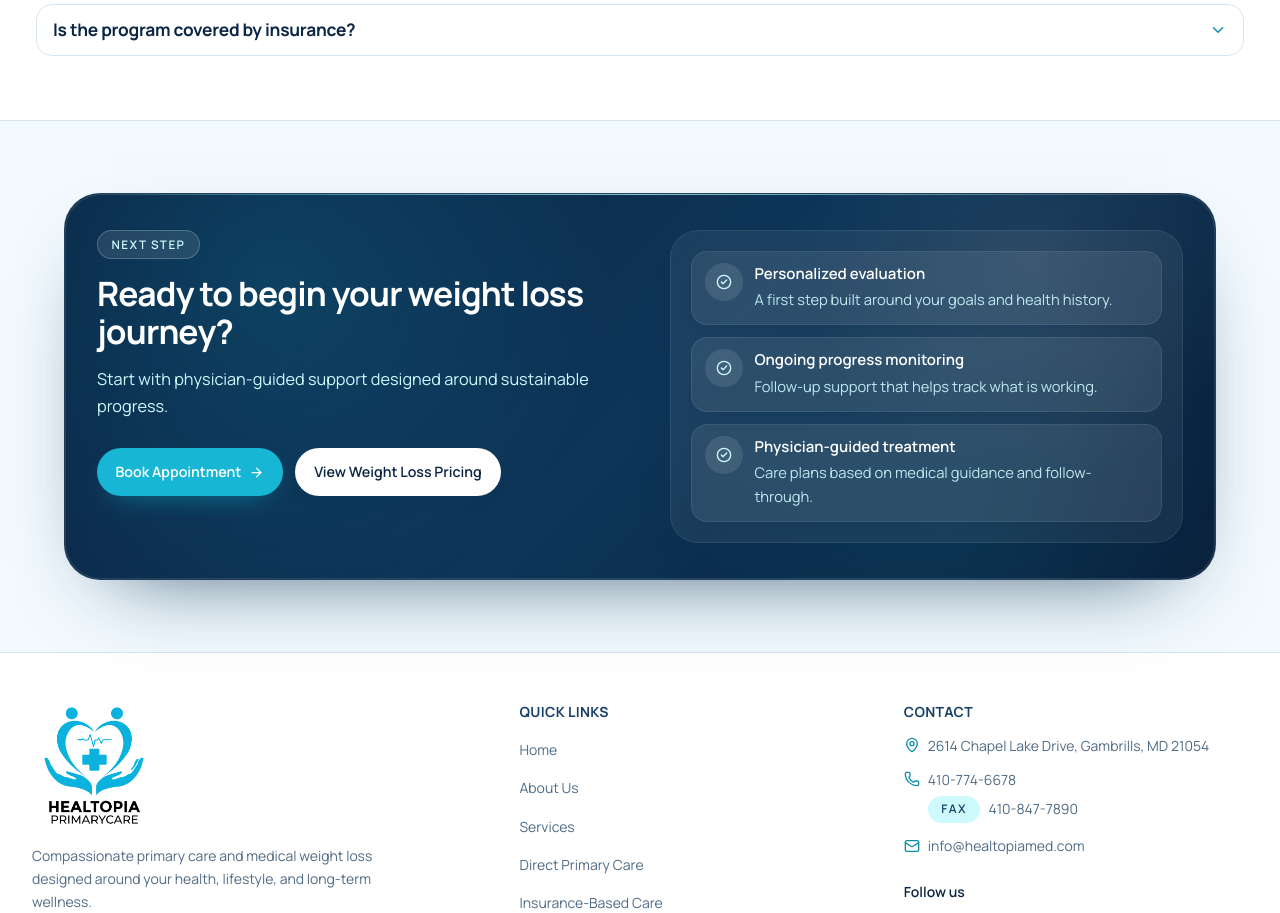
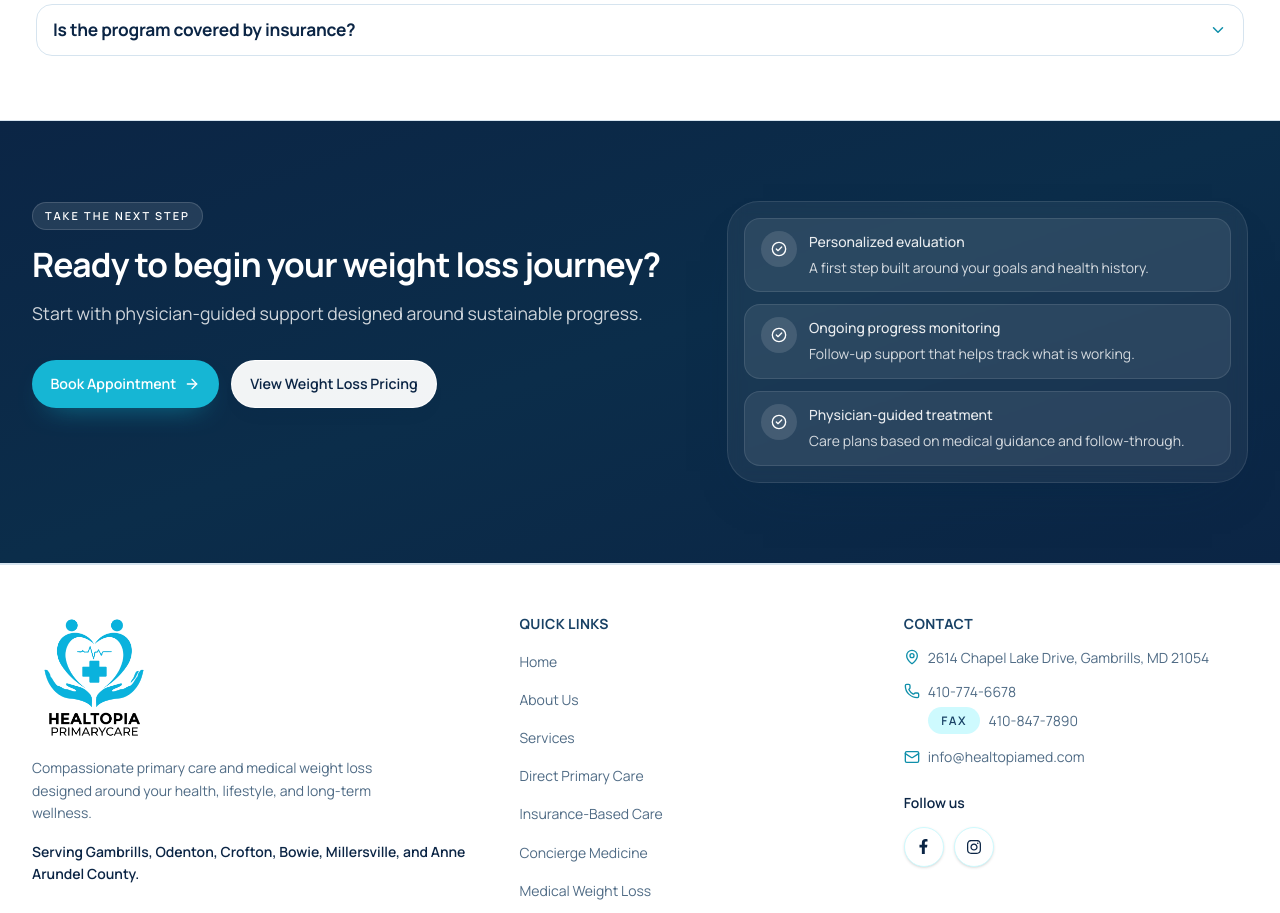
Before and after one commit to Damtish/healtopia-website, a React (Vite) app: page /medical-weight-loss in a window 1280 px wide. Shown: the part 4780-5693 px from the top of the page. Built offline with nearby package versions, Linux system fonts and the light colour scheme; no server answers.

Commit message:
refactor: use full-width CTA layout on service pages

```diff
--- a/src/pages/ConciergeCare.jsx
+++ b/src/pages/ConciergeCare.jsx
@@ -14,7 +14,7 @@ import {
   Laptop,
 } from 'lucide-react'
 import Button from '../components/Button'
-import AppointmentCTA from '../components/AppointmentCTA'
+import NextStepSection from '../components/NextStepSection'
 import FAQAccordion from '../components/FAQAccordion'
 import SectionHeader from '../components/SectionHeader'
 import { BOOK_APPOINTMENT_URL } from '../constants/links'
@@ -23,7 +23,6 @@ import {
   PAGE_CARD_SOFT,
   PAGE_CONTAINER,
   PAGE_ICON_CIRCLE,
-  PAGE_SECTION_CTA,
   PAGE_SECTION,
   PAGE_SECTION_SOFT,
 } from '../lib/pageStyles'
@@ -633,9 +632,7 @@ function ConciergeCare() {
         </div>
       </section>
 
-      <section className={PAGE_SECTION_CTA}>
-        <div className="mx-auto w-full max-w-7xl px-4 sm:px-6 lg:px-8">
-          <AppointmentCTA
+      <NextStepSection
             title="Ready for more personalized access?"
             description="Explore enhanced physician access, longer visits, and coordinated care."
             secondaryLabel="View Concierge Pricing"
@@ -655,8 +652,6 @@ function ConciergeCare() {
               },
             ]}
           />
-        </div>
-      </section>
 
     </div>
   )
--- a/src/pages/MedicalWeightLoss.jsx
+++ b/src/pages/MedicalWeightLoss.jsx
@@ -14,7 +14,7 @@ import {
 } from 'lucide-react'
 import Button from '../components/Button'
 import SectionBadge from '../components/SectionBadge'
-import AppointmentCTA from '../components/AppointmentCTA'
+import NextStepSection from '../components/NextStepSection'
 import FAQAccordion from '../components/FAQAccordion'
 import SectionHeader from '../components/SectionHeader'
 import { BOOK_APPOINTMENT_URL } from '../constants/links'
@@ -23,7 +23,6 @@ import {
   PAGE_CONTAINER,
   PAGE_ICON_CIRCLE,
   PAGE_PANEL_GRADIENT,
-  PAGE_SECTION_CTA_SOFT,
   PAGE_SECTION,
   PAGE_SECTION_SOFT,
 } from '../lib/pageStyles'
@@ -609,9 +608,7 @@ function MedicalWeightLoss() {
         </div>
       </section>
 
-      <section className={PAGE_SECTION_CTA_SOFT}>
-        <div className="mx-auto w-full max-w-7xl px-4 sm:px-6 lg:px-8">
-          <AppointmentCTA
+      <NextStepSection
             title="Ready to begin your weight loss journey?"
             description="Start with physician-guided support designed around sustainable progress."
             secondaryLabel="View Weight Loss Pricing"
@@ -631,8 +628,6 @@ function MedicalWeightLoss() {
               },
             ]}
           />
-        </div>
-      </section>
 
     </div>
   )
--- a/src/pages/Pricing.jsx
+++ b/src/pages/Pricing.jsx
@@ -11,7 +11,7 @@ import {
 } from 'lucide-react'
 import { Link } from 'react-router-dom'
 import Button from '../components/Button'
-import AppointmentCTA from '../components/AppointmentCTA'
+import NextStepSection from '../components/NextStepSection'
 import CompareOptionsSection from '../components/CompareOptionsSection'
 import { BOOK_APPOINTMENT_URL } from '../constants/links'
 import {
@@ -20,7 +20,6 @@ import {
   PAGE_HERO,
   PAGE_ICON_CIRCLE,
   PAGE_PANEL_GRADIENT,
-  PAGE_SECTION_CTA,
   PAGE_SECTION,
   PAGE_SECTION_SOFT,
 } from '../lib/pageStyles'
@@ -388,9 +387,7 @@ function Pricing() {
 
       <CompareOptionsSection />
 
-      <section className={PAGE_SECTION_CTA}>
-        <div className="mx-auto w-full max-w-7xl px-4 sm:px-6 lg:px-8">
-          <AppointmentCTA
+      <NextStepSection
             title="Need help choosing the right care option?"
             description="Compare your options or speak with our office before scheduling."
             secondaryLabel="Call Our Office"
@@ -410,8 +407,6 @@ function Pricing() {
               },
             ]}
           />
-        </div>
-      </section>
     </div>
   )
 }
```
